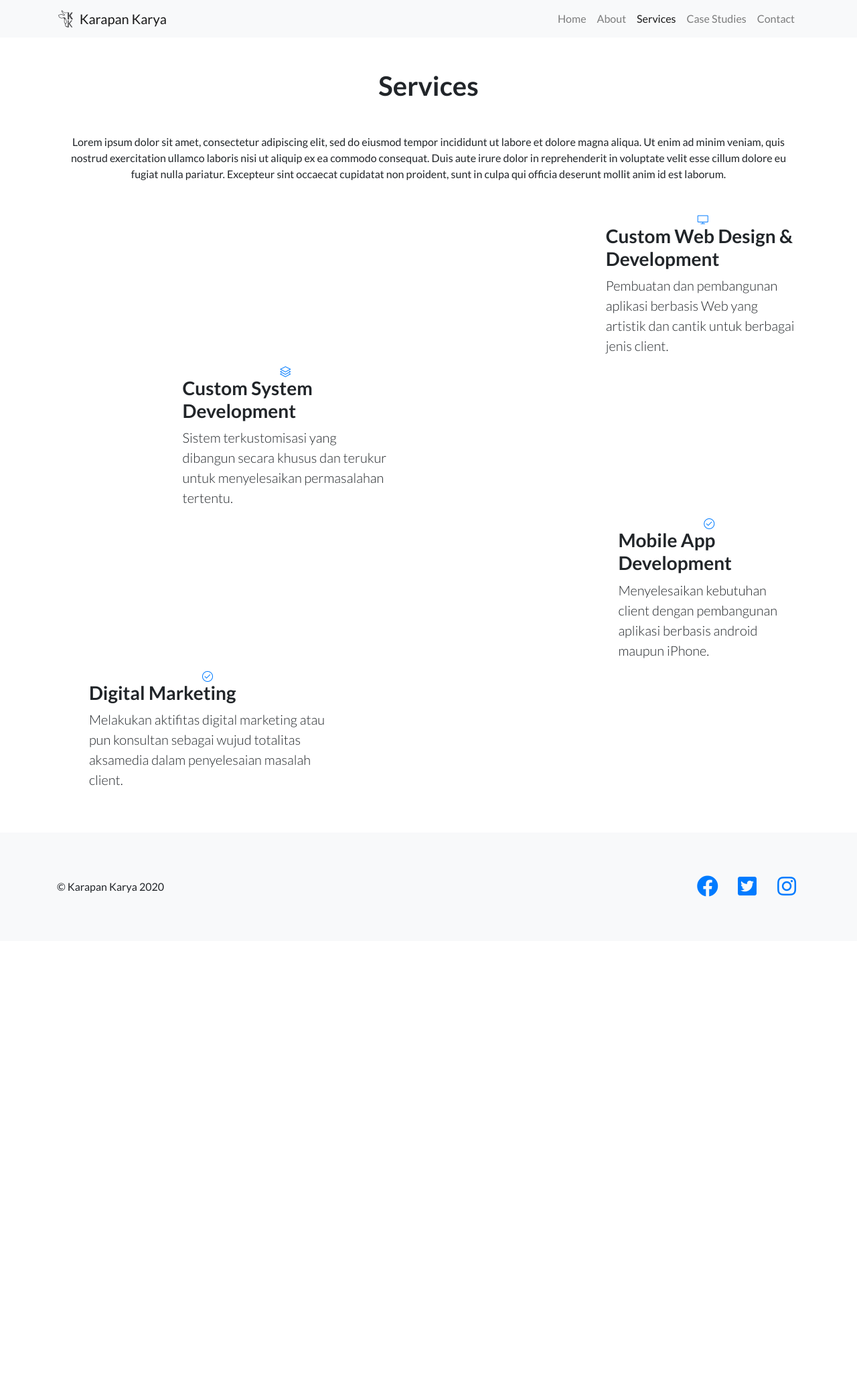
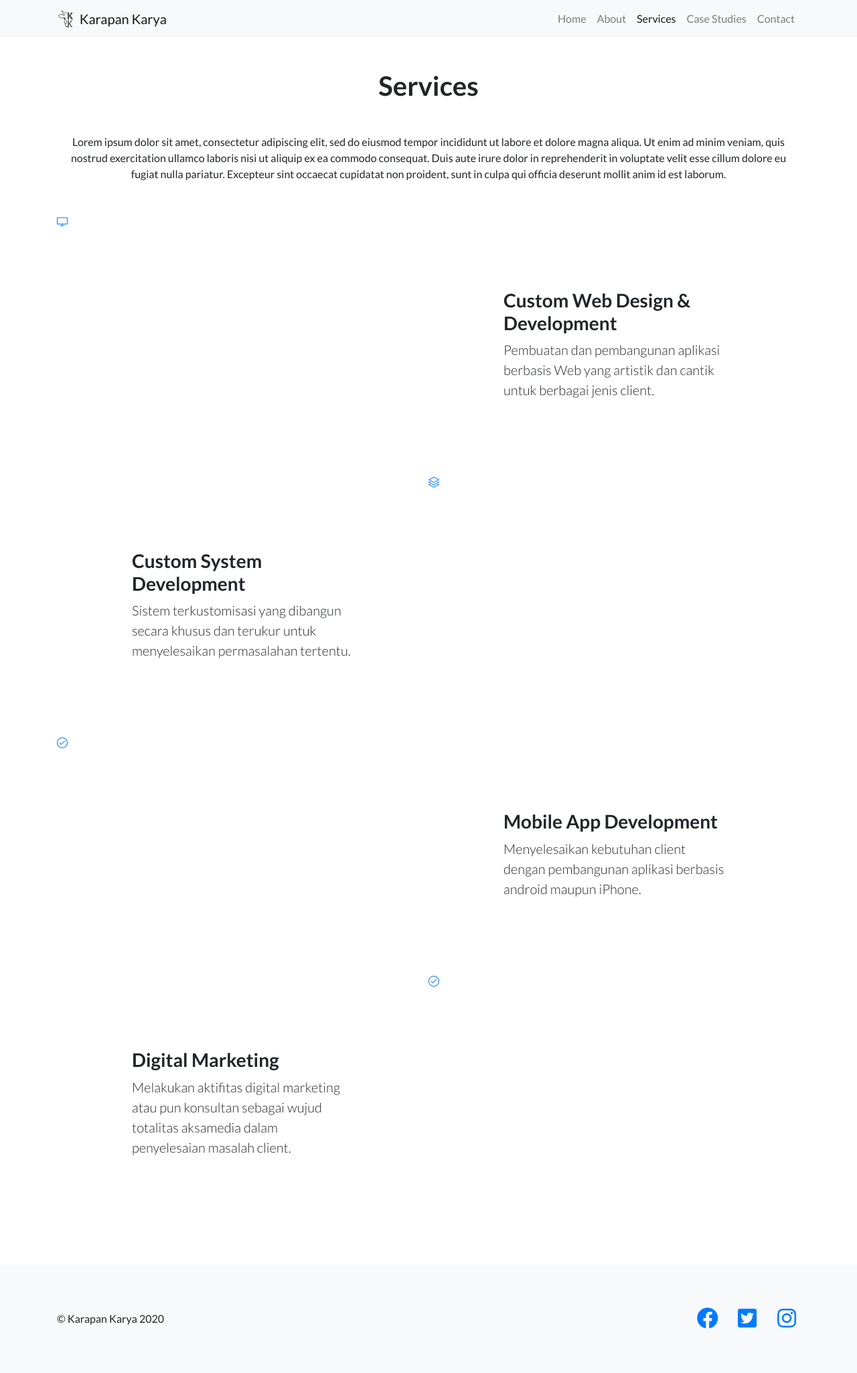
Before and after one commit to Afaisw/profcom, a Jekyll site: the page built from services.html, in a window 1280 px wide. Shown: the whole page at 67% size. Built offline with Jekyll 4.4.1, drawn with Linux system fonts in a browser that asks for light colours; before the commit the page ends 1405 px from its top, so only the background shows below that.

Commit message:
coba lagi services

```diff
--- a/_includes/iconsection_services.html
+++ b/_includes/iconsection_services.html
@@ -1,19 +1,16 @@
+
   <section class="showcase">
     <div class="container-fluid p-0">
-      <div class="row no-gutters">
       {% for minicontent in include.data %}
       <div class="row no-gutters">
-            <div class="col-lg-4">
-              <div class="features-icons-item mx-auto mb-5 mb-lg-0 mb-lg-3">
-                <div class="features-icons-icon d-flex">
+        <div class="col-lg-6 order-lg-2 ">
             <i class="{{ minicontent.icon }}"></i>
         </div>
+        <div class="col-lg-6 order-lg-1 my-auto showcase-text">
             <h3>{{ minicontent.title }}</h3>
             <p class="lead mb-0">{{ minicontent.isi }}</p>
         </div>
       </div>
-          </div>
       {% endfor %}
     </div>
-    </div>
   </section>
```
Lines whose indentation alone changed are shown as unchanged.
